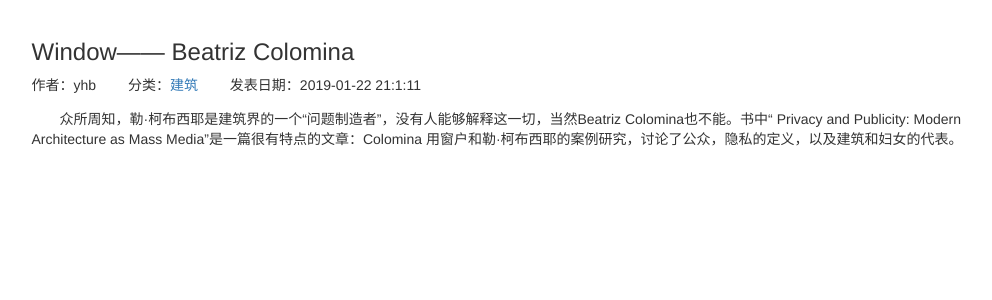
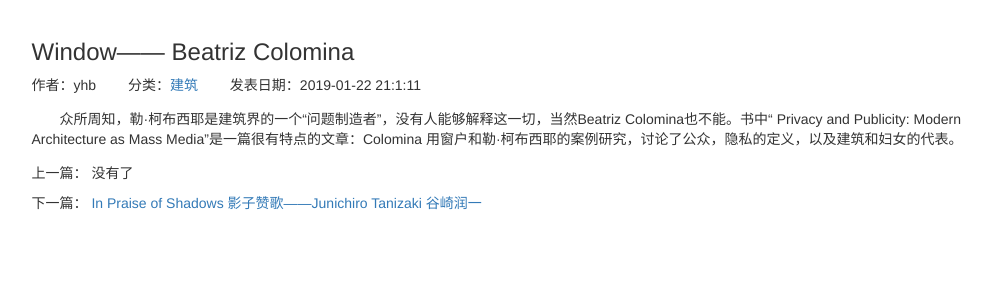
Before and after one commit to MichaelYoungGo/Blogger, a Django app: page /blog/12 in a window 1280 px wide. Shown: the part 51-351 px from the top of the page, without its empty margins (136-1128 px from the left). Run offline with Django 3.2, Linux system fonts and the light colour scheme; data comes from the database, SQL or seed files in the repository; some libraries are stand-ins or nearby versions.

Commit message:
上下页

```diff
--- a/mysite/blog/static/blog/blog.css
+++ b/mysite/blog/static/blog/blog.css
@@ -26,3 +26,6 @@ ul.blog-info-description li{
 div.blog-content{
     text-indent: 2em;
 }
+div.blog-more {
+    margin-top: 1em;
+}
--- a/mysite/blog/templates/blog/blog_detail.html
+++ b/mysite/blog/templates/blog/blog_detail.html
@@ -19,6 +19,22 @@
                     <li>发表日期：{{ blog.created_time|date:"Y-m-d H:n:s" }}</li>
                 </ul>
                 <div class="blog-content">{{ blog.content }}</div>
+                <div class="blog-more">
+                    <p>上一篇：
+                        {% if previous_blog %}
+                            <a href="{% url 'blog_detail' previous_blog.pk %}">{{ previous_blog.title }}</a>
+                        {% else %}
+                            没有了
+                        {% endif %}
+                    </p>
+                    <p>下一篇：
+                        {% if next_blog %}
+                            <a href="{% url 'blog_detail' next_blog.pk %}">{{ next_blog.title }}</a>
+                        {% else %}
+                            没有了
+                        {% endif %}
+                    </p>
+                </div>
             </div>
         </div>
     </div>
--- a/mysite/blog/views.py
+++ b/mysite/blog/views.py
@@ -35,7 +35,11 @@ def blog_list(request):
 
 def blog_detail(request, blog_pk):
     context = {}
-    context['blog'] = get_object_or_404(Blog, pk=blog_pk)
+    blog = get_object_or_404(Blog, pk=blog_pk)
+    context = {}
+    context['previous_blog'] = Blog.objects.filter(created_time__gt=blog.created_time).last()
+    context['next_blog'] = Blog.objects.filter(created_time__lt=blog.created_time).first()
+    context['blog'] = blog
     return render_to_response('blog/blog_detail.html', context)
 
 
```
